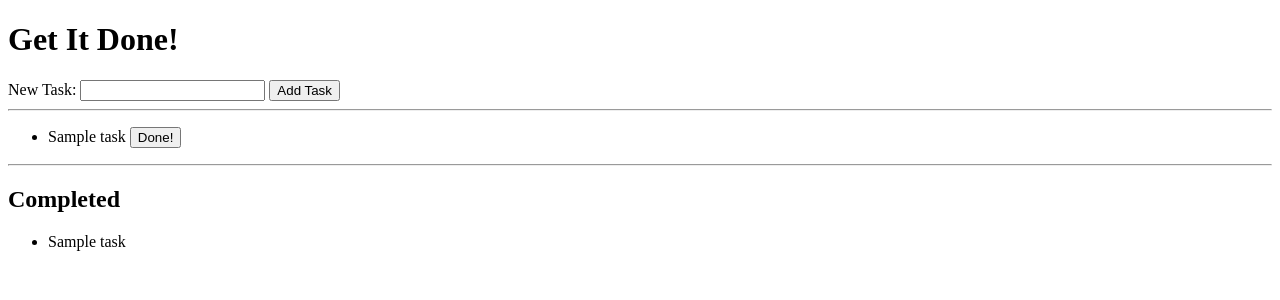
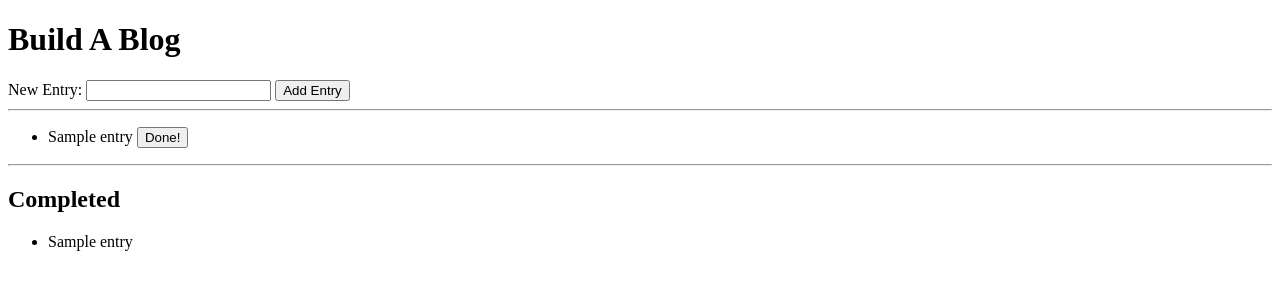
Before and after one commit to sbyrd96/blogz, a Python web app: template templates/blog.html in a window 1280 px wide. Shown: the top 300 px of the page. Run offline with Jinja, Linux system fonts and the light colour scheme; the template is opened without the code that fills it: most values are stand-ins (such as "Sample title", 1, 10 or a date in 2020).

Commit message:
added templates and modified file to accomodate blogposts

```diff
--- a/templates/blog.html
+++ b/templates/blog.html
@@ -1,26 +1,26 @@
 {% extends "base.html" %}
 
 {% block content %}
-    <h1>Get It Done!</h1>
+    <h1>Build A Blog</h1>
     <form method='post'>
         <label>
-            New Task:
-            <input type="text" name='task' />
+            New Entry:
+            <input type="text" name='entry' />
         </label>
-        <input type="submit" value='Add Task' />
+        <input type="submit" value='Add Entry' />
     </form>
 
     <hr />
 
-    {% if tasks|length == 0 %}
-    <p>No tasks yet</p>
+    {% if entries|length == 0 %}
+    <p>No entries yet</p>
     {% else %}
 
         <ul>
-            {% for task in tasks %}
-            <li>{{task.name}}
-                <form method="POST" action="/delete-task" style="display:inline-block;">
-                    <input type="hidden" name="task-id" value="{{task.id}}" />
+            {% for entry in entries %}
+            <li>{{entry.name}}
+                <form method="POST" action="/delete-entry" style="display:inline-block;">
+                    <input type="hidden" name="entry-id" value="{{entry.id}}" />
                     <input type="submit" value="Done!" />
                 </form>
             </li>
@@ -34,8 +34,8 @@
     <h2>Completed</h2>
 
     <ul>
-        {% for task in completed_tasks %}
-        <li>{{task.name}}</li>
+        {% for entry in completed_entry %}
+        <li>{{entry.name}}</li>
         {% endfor %}
     </ul>
 
```
Also changed, not shown: main.py (+62 -12 lines), templates/completed_entry.html (added, +9 -0 lines), templates/newpost.html (+22 -0 lines).
